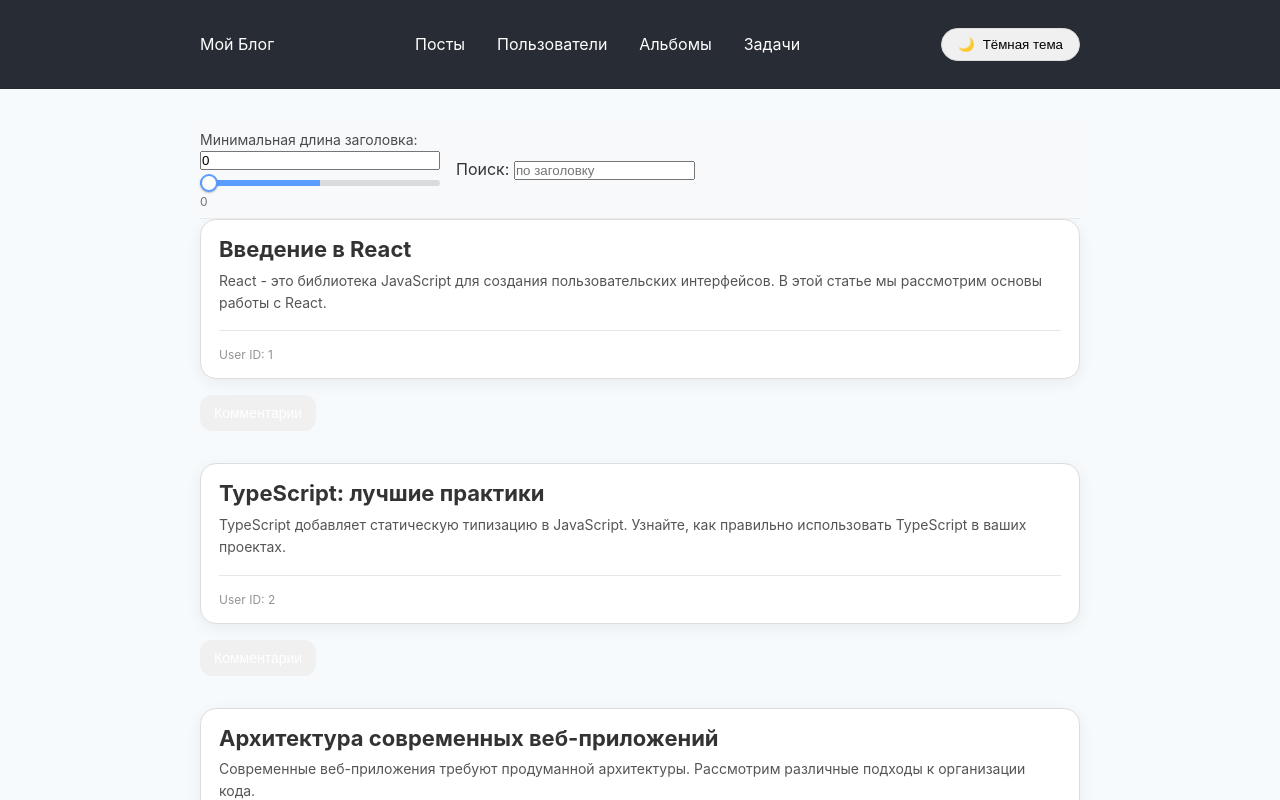
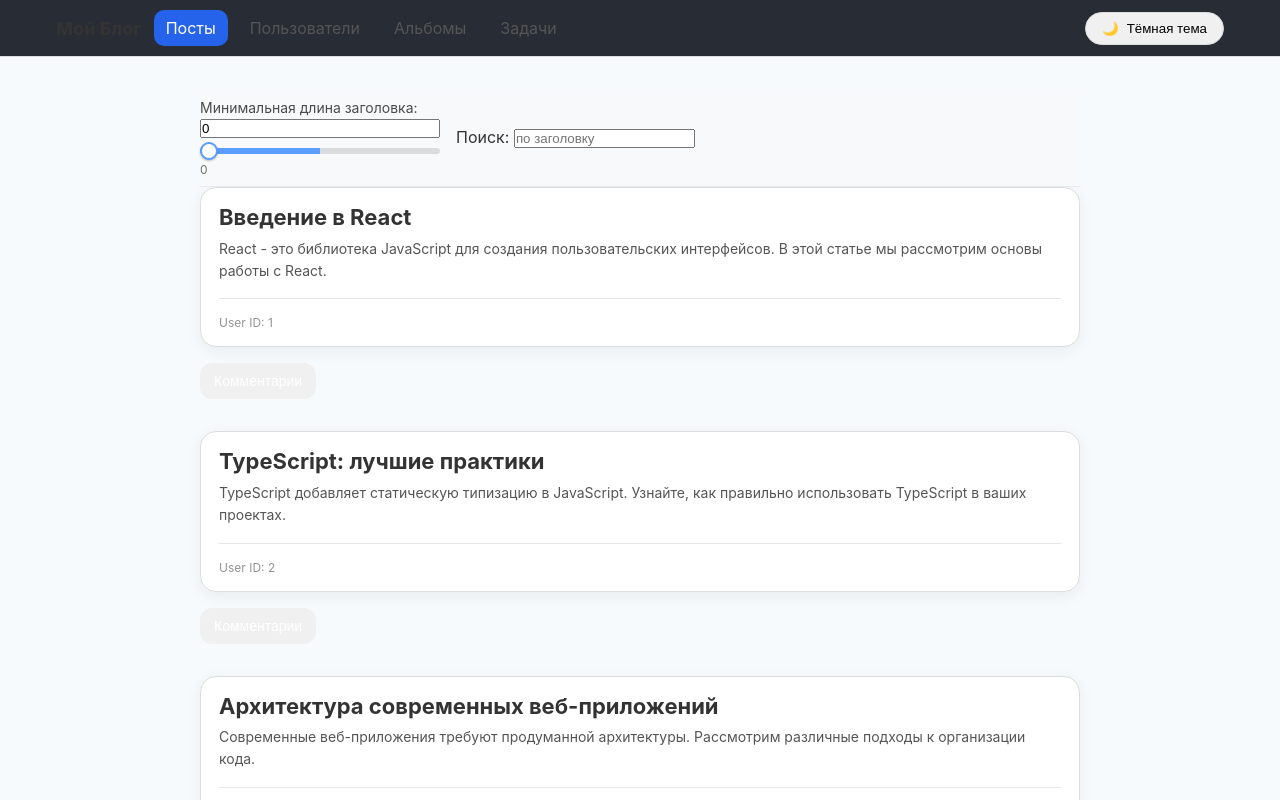
Before and after one commit to stickwithme/Homework, a React (Vite) app: page /posts in a window 1280 px wide. Shown: the top 800 px of the page. Built offline with nearby package versions, Linux system fonts and the light colour scheme.

Commit message:
few fixes

```diff
--- a/src/widgets/LayoutHeader/Header.module.css
+++ b/src/widgets/LayoutHeader/Header.module.css
@@ -1,201 +1,78 @@
-:root {
-  --bg: #ffffff;
-  --text: #0f172a;
-  --muted: #64748b;
-  --accent: #2563eb;
-  --ring: rgba(37, 99, 235, .35);
-  --card: #f8fafc;
-}
-
-html[data-theme="dark"] {
-  --bg: #0b1220;
-  --text: #e2e8f0;
-  --muted: #94a3b8;
-  --accent: #60a5fa;
-  --ring: rgba(96, 165, 250, .35);
-  --card: #0f172a;
-}
-
-
 .header {
   position: sticky;
   top: 0;
-  z-index: 40;
-  background: var(--bg);
-  border-bottom: 1px solid rgba(100, 116, 139, .15);
-  backdrop-filter: saturate(180%) blur(6px);
+  z-index: 50;
+  background: var(--header-bg, #ffffff);
+  border-bottom: 1px solid var(--border-color, #e5e7eb);
+  backdrop-filter: saturate(140%) blur(6px);
 }
 
-
 .container {
-  max-width: 1100px;
+  max-width: 1200px;
   margin: 0 auto;
-  padding: 12px 16px;
+  padding: 10px 16px;
   display: grid;
-  grid-template-columns: 1fr auto 1fr;
-
+  grid-template-columns: auto 1fr auto;
   align-items: center;
   gap: 12px;
 }
 
 .logo {
-  justify-self: start;
   font-weight: 800;
-  font-size: 20px;
-  color: var(--text);
+  font-size: 18px;
+  color: var(--text-primary, #111827);
   text-decoration: none;
-  letter-spacing: .2px;
 }
 
-
 .nav {
-  justify-self: center;
+  overflow-x: auto;
 }
-
 
 .navList {
   display: flex;
-  gap: 14px;
+  gap: 10px;
   list-style: none;
+  padding: 0;
   margin: 0;
-  padding: 0;
 }
 
-
 .link {
-  position: relative;
   display: inline-flex;
-  align-items: center;
   padding: 8px 12px;
   border-radius: 10px;
-  color: var(--muted);
+  color: var(--text-secondary, #6b7280);
   text-decoration: none;
-  transition: color .2s ease, background .2s ease, transform .08s ease;
+  transition: background .15s ease, color .15s ease;
 }
 
 .link:hover {
-  color: var(--text);
-  background: var(--card);
+  background: var(--card-bg, #f8fafc);
+  color: var(--text-primary, #111827);
 }
 
-.link:focus-visible {
-  outline: none;
-  box-shadow: 0 0 0 3px var(--ring);
+.active {
+  color: var(--on-accent, #fff);
+  background: var(--accent, #2563eb);
 }
 
-
-.active {
-  color: var(--bg);
-  background: var(--accent);
-  box-shadow: 0 4px 14px rgba(37, 99, 235, .25);
+.controls {
+  display: flex;
+  align-items: center;
+  gap: 8px;
 }
 
-
-.controls {
-  justify-self: end;
-  display: flex;
-  align-items: center;
-  gap: 10px;
+/* Mobile */
+@media (max-width: 768px) {
+  .container { grid-template-columns: auto 1fr auto; }
+  .navList { gap: 8px; }
+  .link { padding: 7px 10px; }
 }
 
-
-.burger {
-  display: none !important;
+/* Dark theme bindings */
+html[data-theme="dark"] .header {
+  --header-bg: #0d1117;
+  --border-color: #1f2937;
 }
-
-
-@media (max-width: 768px) {
-
-
-  .container {
-    grid-template-columns: auto 1fr auto;
-  }
-
-
-  .nav {
-    justify-self: stretch;
-    margin-top: 8px;
-
-  }
-
-
-  .navList {
-    display: grid;
-    gap: 10px;
-    padding: 0;
-    justify-items: center;
-
-  }
-
-  .link {
-    padding: 12px 14px;
-    width: 100%;
-    max-width: 420px;
-
-    justify-content: center;
-
-  }
-
-  .controls {
-    justify-self: end;
-  }
+html[data-theme="dark"] .link:hover {
+  --card-bg: #0f172a;
 }
-
-@media (prefers-reduced-motion: no-preference) {
-  .link {
-    transition: color .15s, background .15s, transform .08s;
-  }
-}
-
-/* Mobile header improvements */
-.header { position: sticky; top: 0; z-index: 50; backdrop-filter: saturate(140%) blur(6px); }
-.nav { position: fixed; inset: 56px 0 auto 0; background: var(--nav-bg, #fff); transform: translateY(-100%); transition: transform .2s ease; box-shadow: 0 8px 20px rgba(0,0,0,.08); }
-.nav[data-open="true"] { transform: translateY(0); }
-.nav ul { display: grid; gap: 8px; padding: 12px; }
-.burger { font-size: 22px; }
-
-@media (min-width: 768px) {
-  .nav { position: static; transform: none; box-shadow: none; background: transparent; }
-  .nav ul { display: flex; gap: 16px; padding: 0; }
-}
-
-
-/* --- Header visibility fix (mobile) --- */
-.header {
-  position: sticky;
-  top: 0;
-  z-index: 1000;                 /* поверх контента */
-  --header-h: 56px;
-  min-height: var(--header-h);   /* фиксированная высота */
-  background: #fff;              /* фон, чтобы не «пропадал» на blur */
-  border-bottom: 1px solid rgba(0,0,0,.06);
-}
-
-.container {
-  display: flex;
-  align-items: center;
-  justify-content: space-between;
-  min-height: var(--header-h);
-}
-
-/* выезжающее меню под шапкой */
-.nav {
-  position: fixed;
-  inset: var(--header-h) 0 auto 0;
-  z-index: 999;
-  background: #fff;
-  transform: translateY(-100%);
-  transition: transform .2s ease;
-  box-shadow: 0 8px 20px rgba(0,0,0,.08);
-}
-
-.nav[data-open="true"] { transform: translateY(0); }
-.nav ul { display: grid; gap: 8px; padding: 12px; margin: 0; }
-
-/* бургер всегда виден на мобилках */
-.burger { font-size: 22px; display: inline-flex; align-items: center; justify-content: center; }
-
-@media (min-width: 768px) {
-  .nav { position: static; transform: none; box-shadow: none; background: transparent; inset: auto; }
-  .nav ul { display: flex; gap: 16px; padding: 0; }
-}
--- a/src/widgets/LayoutHeader/Header.tsx
+++ b/src/widgets/LayoutHeader/Header.tsx
@@ -1,7 +1,7 @@
-import React, { useState, type MouseEventHandler } from 'react'
+import React from 'react'
+import { NavLink } from 'react-router-dom'
+import styles from './Header.module.css'
 import { ThemeSwitcher } from '../../features/ThemeSwitcher/ui/ThemeSwitcher'
-import styles from './Header.module.css'
-import { NavLink } from 'react-router-dom'
 
 const links = [
   { href: '/posts', label: 'Посты' },
@@ -11,27 +11,23 @@ const links = [
 ]
 
 const Header: React.FC = () => {
-  const [open, setOpen] = useState(false)
+  return (
+    <header className={styles.header}>
+      <div className={styles.container}>
+        <NavLink to="/posts" className={styles.logo}>Мой Блог</NavLink>
 
-  return (
-    <header className={`${styles.header} header`}>
-      <div className={`${styles.container} container`}>
-        <div className={styles.brand}>Мой Блог</div>
-
-        <button
-          className={styles.burger}
-          aria-expanded={open}
-          aria-label="Открыть меню"
-          onClick={() => setOpen((v) => !v)}
-        >
-          ☰
-        </button>
-
-        <nav className={`${styles.nav} ${open ? styles.open : ''}`} data-open={open}>
-          <ul>
+        <nav className={styles.nav}>
+          <ul className={styles.navList}>
             {links.map((l) => (
               <li key={l.href}>
-                <NavLink to={l.href}>{l.label}</NavLink>
+                <NavLink
+                  to={l.href}
+                  className={({ isActive }) =>
+                    [styles.link, isActive ? styles.active : ''].join(' ')
+                  }
+                >
+                  {l.label}
+                </NavLink>
               </li>
             ))}
           </ul>
```
